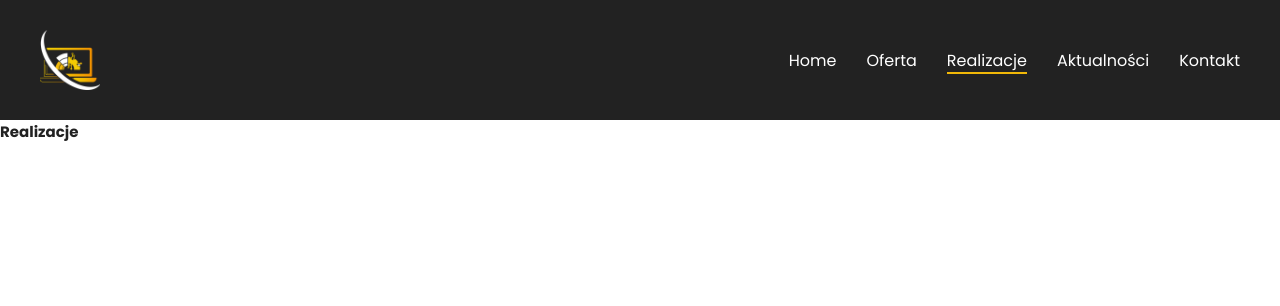
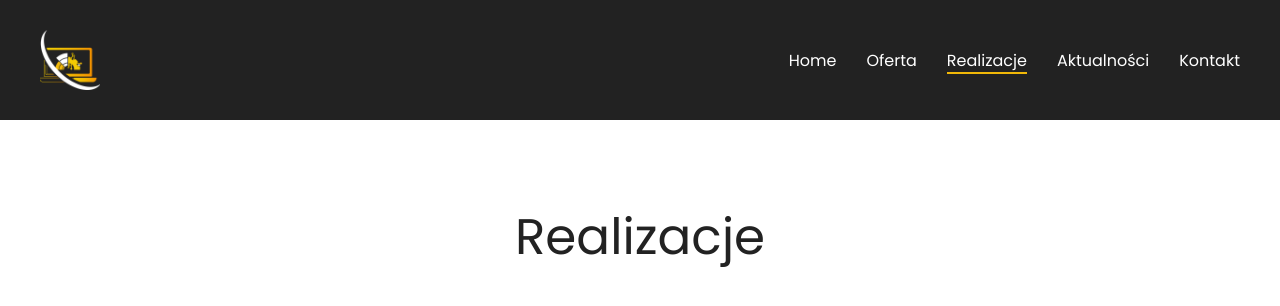
Before and after one commit to matizzmatiza/bytebuilders, a React (Create React App) app: page /realizations in a window 1280 px wide. Shown: the top 306 px of the page. Built offline with nearby package versions, Linux system fonts and the light colour scheme.

Commit message:
Small changes to better experience

```diff
--- a/src/components/nav.js
+++ b/src/components/nav.js
@@ -1,13 +1,27 @@
 import { NavLink } from 'react-router-dom';
+import { useState, useEffect } from 'react';
 
 function Nav({ active, onLinkClick }) {
+    const [windowWidth, setWindowWidth] = useState(window.innerWidth);
     const navClass = active ? 'header__nav header__nav--active' : 'header__nav';
 
     const handleClick = () => {
-        if (onLinkClick) {
+        if (windowWidth < 768 && onLinkClick) {
             onLinkClick(!active);
         }
     }
+
+    useEffect(() => {
+        const handleResize = () => {
+            setWindowWidth(window.innerWidth);
+        };
+
+        window.addEventListener('resize', handleResize);
+
+        return () => {
+            window.removeEventListener('resize', handleResize);
+        };
+    }, []);
 
     return (
         <nav className={navClass}>
--- a/src/pages/offer.js
+++ b/src/pages/offer.js
@@ -8,8 +8,8 @@ function Offer() {
     }, []);
 
     return (
-        <section className="section">
-            <h1 className="section__title">Oferta</h1>
+        <section className="offer">
+            <h1 className="offer__title">Oferta</h1>
         </section>
     );
 }
--- a/src/pages/realizations.js
+++ b/src/pages/realizations.js
@@ -8,8 +8,8 @@ function Realizations() {
     }, []);
 
     return (
-        <section className="section">
-            <h1 className="section__title">Realizacje</h1>
+        <section className="realizations">
+            <h1 className="realizations__title">Realizacje</h1>
         </section>
     );
 }
--- /dev/null
+++ b/src/sass/_offer.scss
@@ -0,0 +1,12 @@
+.offer {
+    display: flex;
+    align-items: center;
+    flex-direction: column;
+    gap: 3rem;
+    padding: 8rem 3rem;
+}
+
+.offer__title {
+    font-size: clamp(2.5rem, 5vw, 5rem);
+    font-weight: 400;
+}
--- /dev/null
+++ b/src/sass/_realizations.scss
@@ -0,0 +1,12 @@
+.realizations {
+    display: flex;
+    align-items: center;
+    flex-direction: column;
+    gap: 3rem;
+    padding: 8rem 3rem;
+}
+
+.realizations__title {
+    font-size: clamp(2.5rem, 5vw, 5rem);
+    font-weight: 400;
+}
--- a/src/sass/main.scss
+++ b/src/sass/main.scss
@@ -6,4 +6,6 @@
 @import './hamburger.scss';
 @import './news.scss';
 @import './singlenews.scss';
+@import './_offer.scss';
+@import './_realizations.scss';
 @import'./_contact.scss';
```
